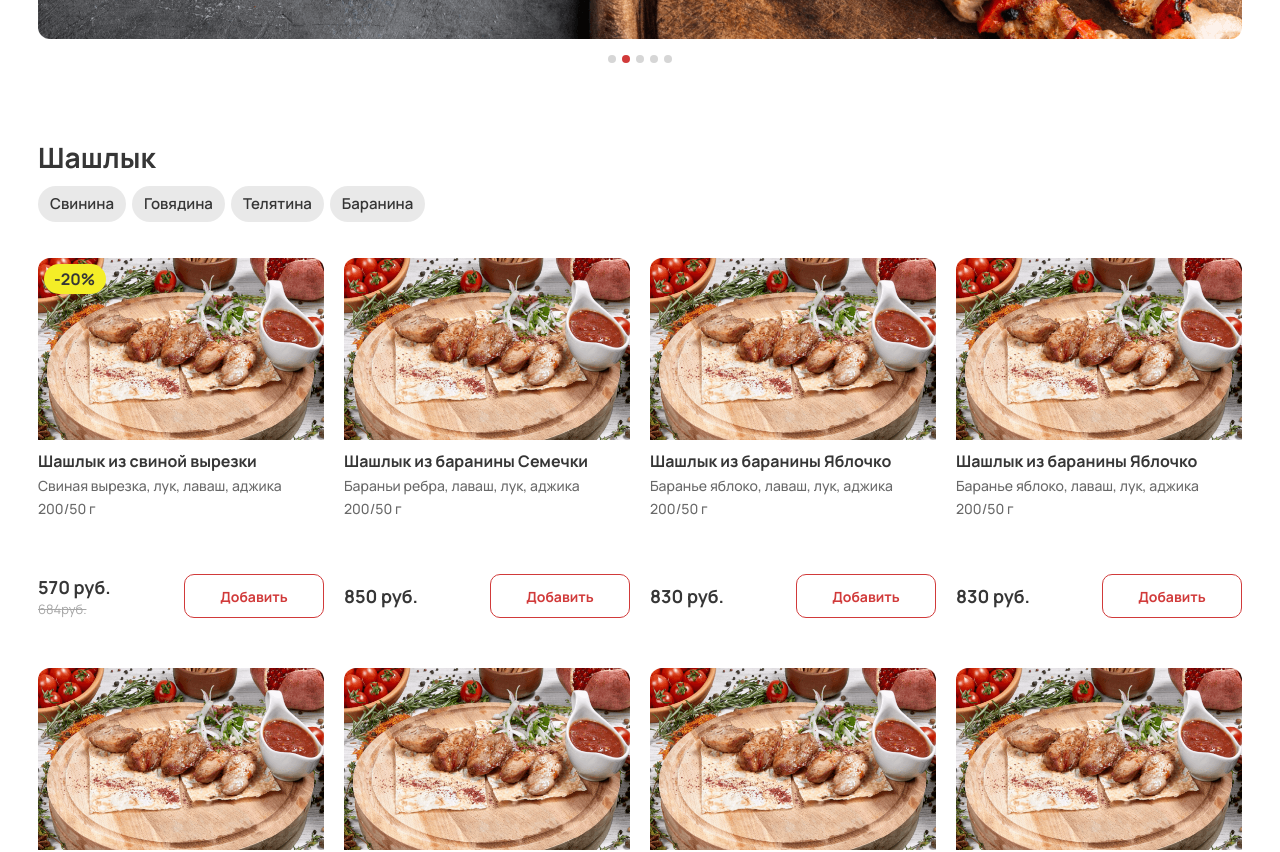
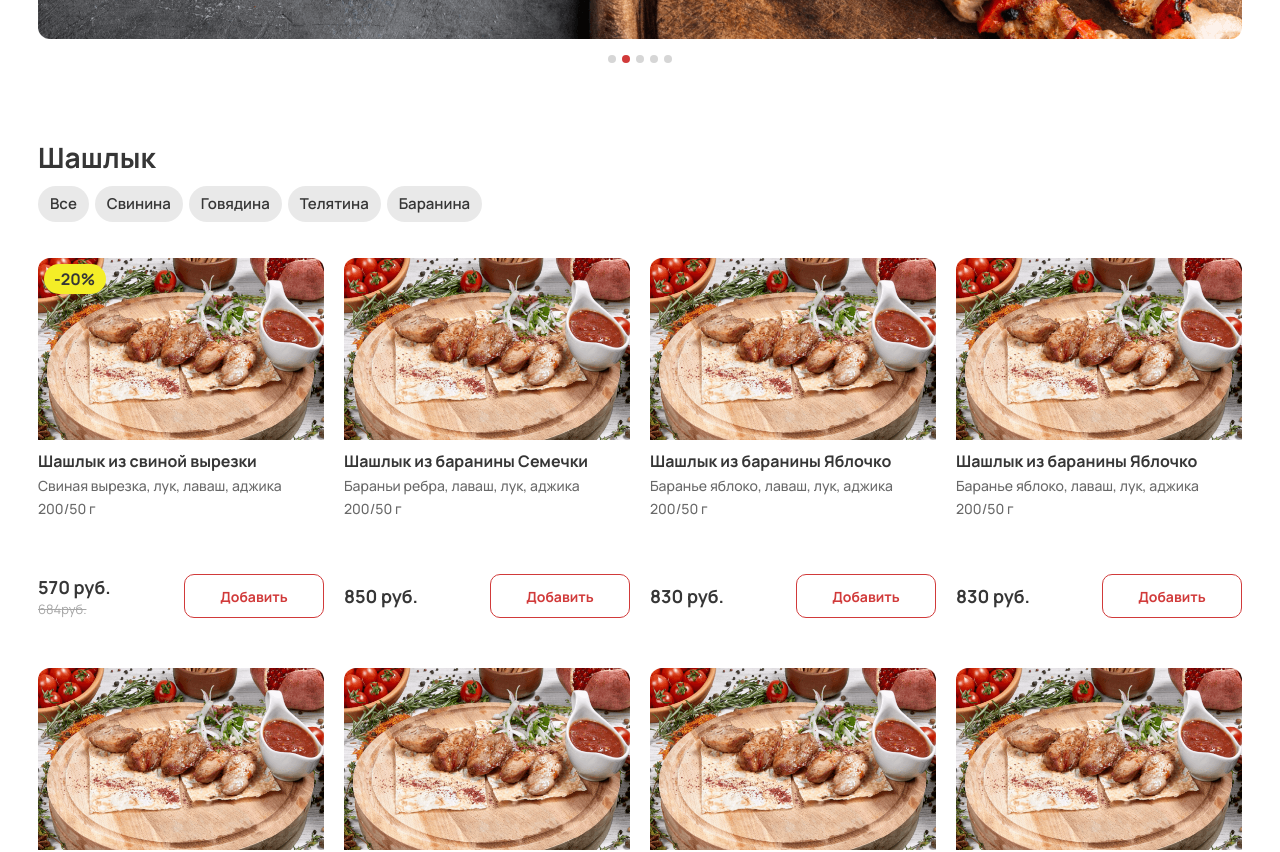
Before and after one commit to Vadim4ick/shampur, a Next.js app: page / in a window 1280 px wide. Shown: the part 680-1532 px from the top of the page. Built offline with nearby package versions, Linux system fonts and the light colour scheme.

Commit message:
adding filter categories

```diff
--- a/src/app/page.tsx
+++ b/src/app/page.tsx
@@ -1,5 +1,5 @@
 import { Banner } from "@/components/Banner";
-import { CatalogItems } from "@/components/CatalogItems";
+import { CatalogPage } from "@/components/CatalogPage";
 import { DeliveryIcon } from "@/shared/icons/DeliveryIcon";
 import { PaymentIcon } from "@/shared/icons/PaymentIcon";
 import { TimeIcon } from "@/shared/icons/TimeIcon";
@@ -10,7 +10,7 @@ export default function Home() {
   return (
     <main>
       <Banner />
-      <CatalogItems />
+      <CatalogPage />
 
       {/* Доставка и оплата */}
       <section className="pt-[208px]">
--- a/src/components/CatalogItems.tsx
+++ b/src/components/CatalogItems.tsx
@@ -1,29 +1,44 @@
-import { catalogItems } from "@/shared/const/catalogItems";
-import { Container } from "@/shared/ui/container";
+"use client";
+
+import { ICatalogItems } from "@/shared/const/catalogItems";
 import { CatalogItem } from "./CatalogItem";
+import { useState } from "react";
 
-const CatalogItems = () => {
+const CatalogItems = ({ el }: { el: ICatalogItems }) => {
+  const [activeCategory, setActiveCategory] = useState<string | null>(null);
+
+  const onClick = (category: string | null) => {
+    setActiveCategory(category);
+  };
+
+  const arr = activeCategory
+    ? el.items.filter(
+        (item) =>
+          item.category.toLocaleLowerCase() ===
+          activeCategory.toLocaleLowerCase(),
+      )
+    : el.items;
+
   return (
-    <section>
-      <Container>
-        <div className="flex flex-col justify-between gap-[58px] max-mobile:gap-[30px]">
-          {catalogItems.map((el) => {
-            return (
-              <div
-                data-catalog={el.id}
-                key={el.id}
-                className="flex flex-col gap-[36px]"
-              >
+    <div data-catalog={el.id} className="flex flex-col gap-[36px]">
       <div className="flex flex-col gap-[10px]">
         <h2 className="text-[28px] font-bold leading-[38px] text-[#363636]">
           {el.title}
         </h2>
 
         <div className="flex items-center gap-1.5 max-mobile:hidden">
+          <button
+            onClick={() => onClick(null)}
+            className="cursor-pointer rounded-full bg-[#E9E9E9] px-[12px] py-[8px] text-[15px] font-semibold leading-[20px] text-[#363636]"
+          >
+            Все
+          </button>
+
           {el.categories.map((category) => {
             return (
               <button
                 key={category}
+                onClick={() => onClick(category)}
                 className="cursor-pointer rounded-full bg-[#E9E9E9] px-[12px] py-[8px] text-[15px] font-semibold leading-[20px] text-[#363636]"
               >
                 {category}
@@ -34,17 +49,12 @@ const CatalogItems = () => {
       </div>
 
       <div className="grid grid-cols-4 gap-x-[20px] gap-y-[50px]">
-                  {el.items.map((item) => {
+        {arr.map((item) => {
           return <CatalogItem key={item.id} item={item} />;
         })}
       </div>
     </div>
   );
-          })}
-        </div>
-      </Container>
-    </section>
-  );
 };
 
 export { CatalogItems };
--- /dev/null
+++ b/src/components/CatalogPage.tsx
@@ -0,0 +1,19 @@
+import { catalogItems } from "@/shared/const/catalogItems";
+import { Container } from "@/shared/ui/container";
+import { CatalogItems } from "./CatalogItems";
+
+const CatalogPage = () => {
+  return (
+    <section>
+      <Container>
+        <div className="flex flex-col justify-between gap-[58px] max-mobile:gap-[30px]">
+          {catalogItems.map((el) => {
+            return <CatalogItems key={el.id} el={el} />;
+          })}
+        </div>
+      </Container>
+    </section>
+  );
+};
+
+export { CatalogPage };
--- a/src/shared/const/catalogItems.tsx
+++ b/src/shared/const/catalogItems.tsx
@@ -2,12 +2,21 @@ export interface ICatalogItem {
   id: number;
   img: string;
   title: string;
+  category: string;
   description?: string[];
   price: number;
   weight: string;
   sale?: number;
 }
-export const catalogItems = [
+
+export interface ICatalogItems {
+  id: number;
+  title: string;
+  categories: string[];
+  items: ICatalogItem[];
+}
+
+export const catalogItems: ICatalogItems[] = [
   {
     id: 0,
     title: "Шашлык",
@@ -18,6 +27,7 @@ export const catalogItems = [
         img: "/img/eat/1@2x.png",
         title: "Шашлык из свиной вырезки",
         description: ["Свиная вырезка", "лук", "лаваш", "аджика"],
+        category: "Свинина",
         price: 570,
         weight: "200/50 г",
         sale: 20,
@@ -25,6 +35,7 @@ export const catalogItems = [
       {
         id: 1,
         img: "/img/eat/1@2x.png",
+        category: "Баранина",
         title: "Шашлык из баранины Семечки",
         description: ["Бараньи ребра", "лаваш", "лук", "аджика"],
         price: 850,
@@ -33,6 +44,7 @@ export const catalogItems = [
       {
         id: 2,
         img: "/img/eat/1@2x.png",
+        category: "Баранина",
         title: "Шашлык из баранины Яблочко",
         description: ["Баранье яблоко", "лаваш", "лук", "аджика"],
         price: 830,
@@ -41,6 +53,7 @@ export const catalogItems = [
       {
         id: 3,
         img: "/img/eat/1@2x.png",
+        category: "Баранина",
         title: "Шашлык из баранины Яблочко",
         description: ["Баранье яблоко", "лаваш", "лук", "аджика"],
         price: 830,
@@ -49,6 +62,93 @@ export const catalogItems = [
       {
         id: 4,
         img: "/img/eat/1@2x.png",
+        category: "Телятина",
+        title: "Шашлык из корейки ягнёнка",
+        description: [
+          "Баранья корейка",
+          "баранье яблочко",
+          "лаваш",
+          "лук",
+          "аджика",
+        ],
+        price: 1100,
+        weight: "200/50 г",
+      },
+      {
+        id: 5,
+        img: "/img/eat/1@2x.png",
+        category: "Телятина",
+        title: "Куриный шашлык",
+        description: ["Курица", "лук", "лаваш", "аджика"],
+        price: 450,
+        weight: "200/50 г",
+      },
+      {
+        id: 6,
+        img: "/img/eat/1@2x.png",
+        category: "Телятина",
+        title: "Шашлык из куриных крыльев",
+        description: ["Куриные крылья", "лаваш", "лук", "аджика"],
+        price: 500,
+        weight: "200/50 г",
+      },
+      {
+        id: 7,
+        img: "/img/eat/1@2x.png",
+        category: "Говядина",
+        title: "Шашлык из куриных крыльев",
+        description: ["Куриные крылья", "лаваш", "лук", "аджика"],
+        price: 500,
+        weight: "200/50 г",
+      },
+    ],
+  },
+  {
+    id: 1,
+    title: "Люля-Кебаб",
+    categories: ["Свинина", "Говядина", "Телятина", "Баранина"],
+    items: [
+      {
+        id: 0,
+        img: "/img/eat/1@2x.png",
+        category: "Свинина",
+        title: "Шашлык из свиной вырезки",
+        description: ["Свиная вырезка", "лук", "лаваш", "аджика"],
+        price: 570,
+        weight: "200/50 г",
+        sale: 20,
+      },
+      {
+        id: 1,
+        img: "/img/eat/1@2x.png",
+        category: "Баранина",
+        title: "Шашлык из баранины Семечки",
+        description: ["Бараньи ребра", "лаваш", "лук", "аджика"],
+        price: 850,
+        weight: "200/50 г",
+      },
+      {
+        id: 2,
+        img: "/img/eat/1@2x.png",
+        category: "Баранина",
+        title: "Шашлык из баранины Яблочко",
+        description: ["Баранье яблоко", "лаваш", "лук", "аджика"],
+        price: 830,
+        weight: "200/50 г",
+      },
+      {
+        id: 3,
+        img: "/img/eat/1@2x.png",
+        category: "Баранина",
+        title: "Шашлык из баранины Яблочко",
+        description: ["Баранье яблоко", "лаваш", "лук", "аджика"],
+        price: 830,
+        weight: "200/50 г",
+      },
+      {
+        id: 4,
+        img: "/img/eat/1@2x.png",
+        category: "Баранина",
         title: "Шашлык из корейки ягнёнка",
         description: [
           "Баранья корейка",
@@ -64,6 +164,7 @@ export const catalogItems = [
         id: 5,
         img: "/img/eat/1@2x.png",
         title: "Куриный шашлык",
+        category: "Баранина",
         description: ["Курица", "лук", "лаваш", "аджика"],
         price: 450,
         weight: "200/50 г",
@@ -71,6 +172,7 @@ export const catalogItems = [
       {
         id: 6,
         img: "/img/eat/1@2x.png",
+        category: "Телятина",
         title: "Шашлык из куриных крыльев",
         description: ["Куриные крылья", "лаваш", "лук", "аджика"],
         price: 500,
@@ -79,84 +181,7 @@ export const catalogItems = [
       {
         id: 7,
         img: "/img/eat/1@2x.png",
-        title: "Шашлык из куриных крыльев",
-        description: ["Куриные крылья", "лаваш", "лук", "аджика"],
-        price: 500,
-        weight: "200/50 г",
-      },
-    ],
-  },
-  {
-    id: 1,
-    title: "Люля-Кебаб",
-    categories: ["Свинина", "Говядина", "Телятина", "Баранина"],
-    items: [
-      {
-        id: 0,
-        img: "/img/eat/1@2x.png",
-        title: "Шашлык из свиной вырезки",
-        description: ["Свиная вырезка", "лук", "лаваш", "аджика"],
-        price: 570,
-        weight: "200/50 г",
-        sale: 20,
-      },
-      {
-        id: 1,
-        img: "/img/eat/1@2x.png",
-        title: "Шашлык из баранины Семечки",
-        description: ["Бараньи ребра", "лаваш", "лук", "аджика"],
-        price: 850,
-        weight: "200/50 г",
-      },
-      {
-        id: 2,
-        img: "/img/eat/1@2x.png",
-        title: "Шашлык из баранины Яблочко",
-        description: ["Баранье яблоко", "лаваш", "лук", "аджика"],
-        price: 830,
-        weight: "200/50 г",
-      },
-      {
-        id: 3,
-        img: "/img/eat/1@2x.png",
-        title: "Шашлык из баранины Яблочко",
-        description: ["Баранье яблоко", "лаваш", "лук", "аджика"],
-        price: 830,
-        weight: "200/50 г",
-      },
-      {
-        id: 4,
-        img: "/img/eat/1@2x.png",
-        title: "Шашлык из корейки ягнёнка",
-        description: [
-          "Баранья корейка",
-          "баранье яблочко",
-          "лаваш",
-          "лук",
-          "аджика",
-        ],
-        price: 1100,
-        weight: "200/50 г",
-      },
-      {
-        id: 5,
-        img: "/img/eat/1@2x.png",
-        title: "Куриный шашлык",
-        description: ["Курица", "лук", "лаваш", "аджика"],
-        price: 450,
-        weight: "200/50 г",
-      },
-      {
-        id: 6,
-        img: "/img/eat/1@2x.png",
-        title: "Шашлык из куриных крыльев",
-        description: ["Куриные крылья", "лаваш", "лук", "аджика"],
-        price: 500,
-        weight: "200/50 г",
-      },
-      {
-        id: 7,
-        img: "/img/eat/1@2x.png",
+        category: "Говядина",
         title: "Шашлык из куриных крыльев",
         description: ["Куриные крылья", "лаваш", "лук", "аджика"],
         price: 500,
@@ -173,12 +198,14 @@ export const catalogItems = [
       {
         id: 0,
         img: "/img/eat/1@2x.png",
+        category: "Газ",
         title: "Кока-кола",
         price: 150,
         weight: "500 мл",
       },
       {
         id: 1,
+        category: "Пиво",
         img: "/img/eat/1@2x.png",
         title: "Кока-кола",
         price: 150,
@@ -186,6 +213,7 @@ export const catalogItems = [
       },
       {
         id: 2,
+        category: "Б/газ",
         img: "/img/eat/1@2x.png",
         title: "Кока-кола",
         price: 150,
@@ -193,6 +221,7 @@ export const catalogItems = [
       },
       {
         id: 3,
+        category: "Соки",
         img: "/img/eat/1@2x.png",
         title: "Кока-кола",
         price: 150,
```
Lines whose indentation alone changed are shown as unchanged.
